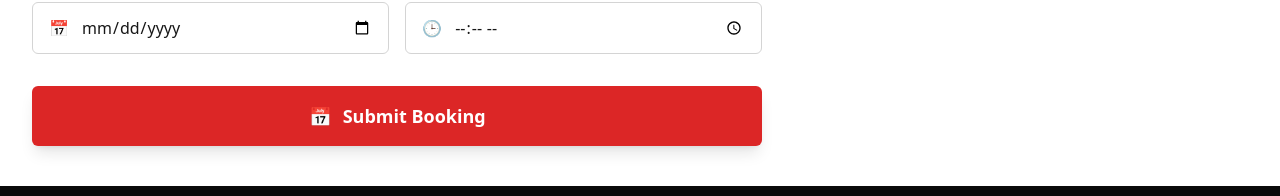
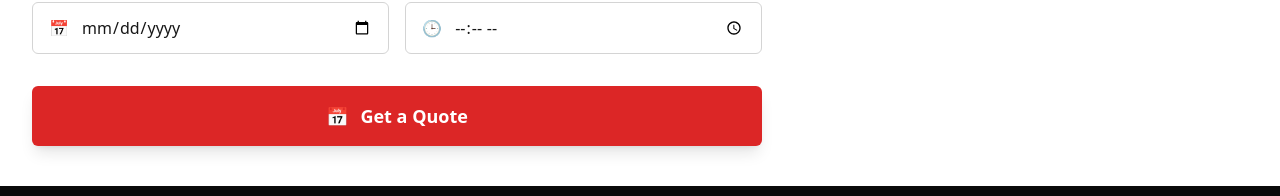
Before and after one commit to ZHLeon0404/mobileplus-jindalee, a React (Vite) app: page / in a window 1280 px wide. Shown: the part 1368-1564 px from the top of the page. Built offline with nearby package versions, Linux system fonts and the light colour scheme.

Commit message:
change button to quote

```diff
--- a/src/App.jsx
+++ b/src/App.jsx
@@ -110,7 +110,7 @@ export default function PhoneRepairWebsite() {
         EMAILJS_PUBLIC_KEY
       );
 
-      alert('Booking submitted successfully! We will contact you soon.');
+      alert('Quote request submitted successfully! We will contact you soon.');
       setName('');
       setPhone('');
       setEmail('');
@@ -122,7 +122,7 @@ export default function PhoneRepairWebsite() {
       setTime('');
     } catch (error) {
       console.error('EmailJS error:', error);
-      alert('Failed to submit booking. Please try again or call us directly.');
+      alert('Failed to quote request. Please try again or call us directly.');
     } finally {
       setIsSubmitting(false);
     }
@@ -315,7 +315,7 @@ export default function PhoneRepairWebsite() {
               className="flex w-full items-center justify-center gap-3 rounded-md bg-red-600 px-6 py-4 text-lg font-extrabold text-white shadow-lg hover:bg-red-700 disabled:cursor-not-allowed disabled:bg-neutral-400"
             >
               <span>📅</span>
-              {isSubmitting ? 'Submitting...' : 'Submit Booking'}
+              {isSubmitting ? 'Submitting...' : 'Get a Quote'}
             </button>
           </form>
         </section>
```
